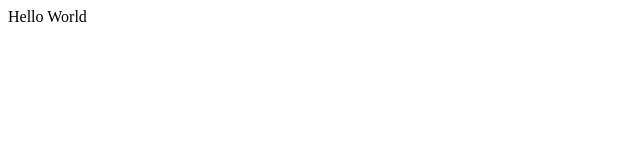
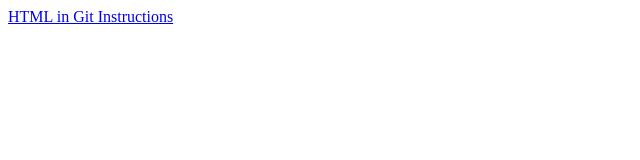
Before and after one commit to seslezak/HTMLinGit, a plain HTML site: page docs/index.html in a window 1280 px wide. Shown: the whole page, without its empty margins (0-640 px from the left). Drawn offline with Linux system fonts and the light colour scheme.

Commit message:
Update index.html

```diff
--- a/docs/index.html
+++ b/docs/index.html
@@ -1 +1 @@
-<html><body><p>Hello World</p></body></html>
+<html><body><p><a href="https://seslezak.github.io/HTMLinGit">HTML in Git Instructions</a></p></body></html>
```
